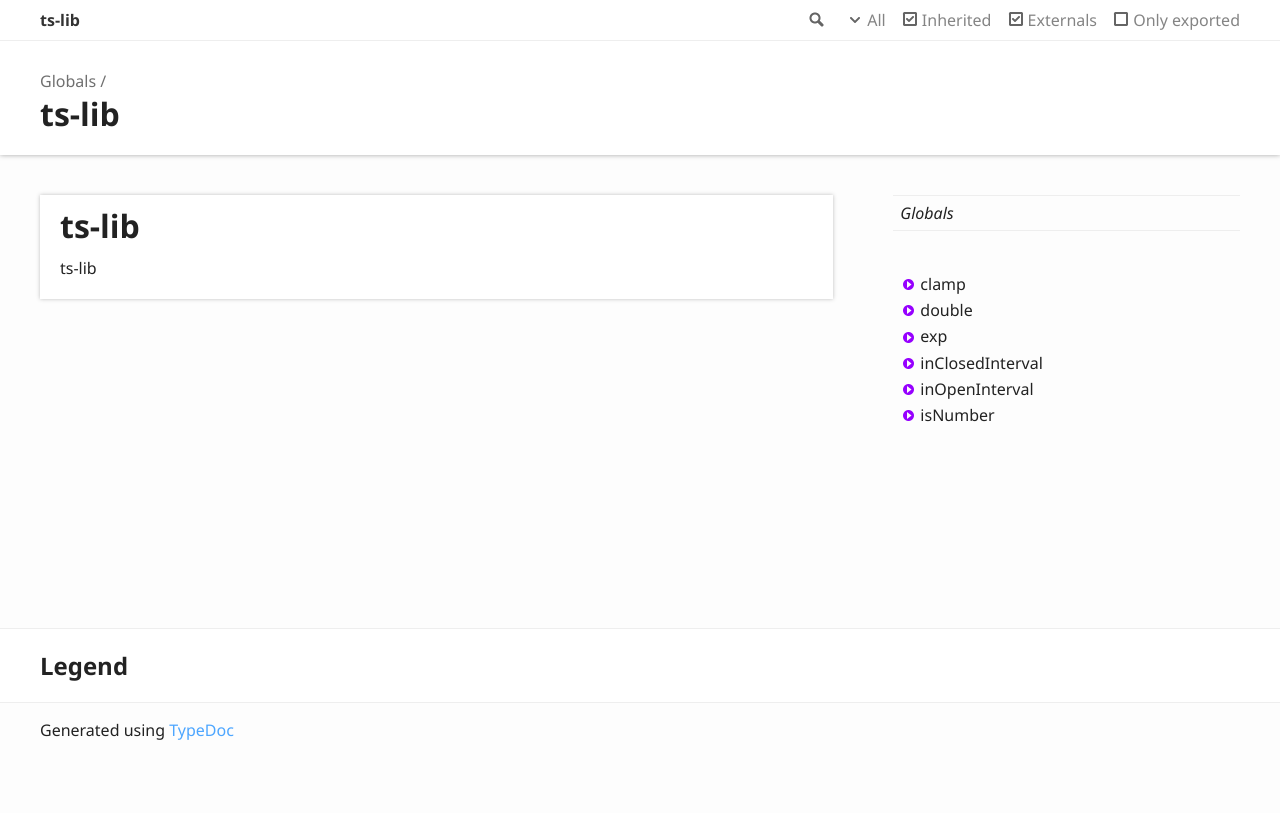
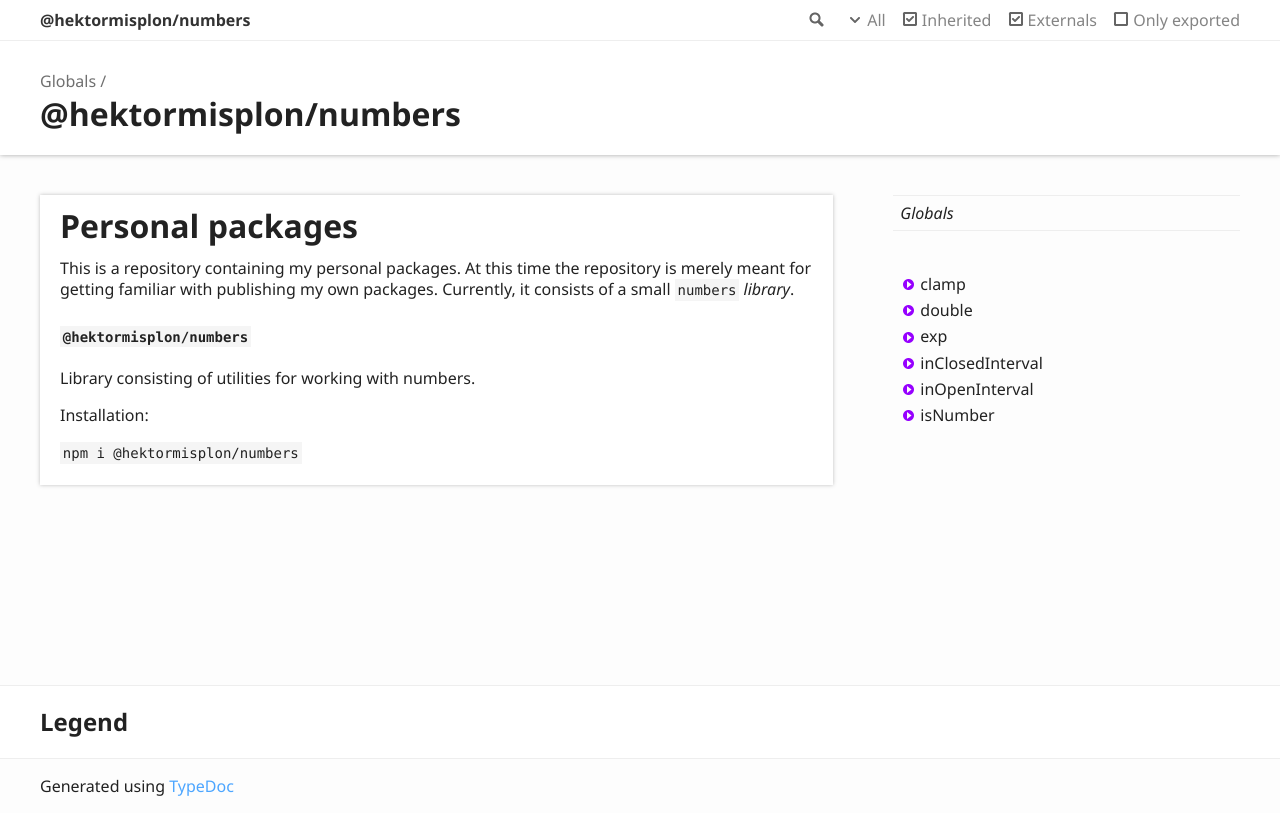
Before and after one commit to hektor/mono, a plain HTML site: page index.html in a window 1280 px wide. Drawn offline with Linux system fonts and the light colour scheme.

Commit message:
[ci skip] Updates

```diff
--- a/index.html
+++ b/index.html
@@ -3,8 +3,8 @@
 <head>
 	<meta charset="utf-8">
 	<meta http-equiv="X-UA-Compatible" content="IE=edge">
-	<title>ts-lib</title>
-	<meta name="description" content="Documentation for ts-lib">
+	<title>@hektormisplon/numbers</title>
+	<meta name="description" content="Documentation for @hektormisplon/numbers">
 	<meta name="viewport" content="width=device-width, initial-scale=1">
 	<link rel="stylesheet" href="assets/css/main.css">
 </head>
@@ -22,7 +22,7 @@
 						<li class="state loading">Preparing search index...</li>
 						<li class="state failure">The search index is not available</li>
 					</ul>
-					<a href="index.html" class="title">ts-lib</a>
+					<a href="index.html" class="title">@hektormisplon/numbers</a>
 				</div>
 				<div class="table-cell" id="tsd-widgets">
 					<div id="tsd-filter">
@@ -56,7 +56,7 @@
 					<a href="globals.html">Globals</a>
 				</li>
 			</ul>
-			<h1>ts-lib</h1>
+			<h1>@hektormisplon/numbers</h1>
 		</div>
 	</div>
 </header>
@@ -64,10 +64,18 @@
 	<div class="row">
 		<div class="col-8 col-content">
 			<div class="tsd-panel tsd-typography">
-				<a href="#ts-lib" id="ts-lib" style="color: inherit; text-decoration: none;">
-					<h1>ts-lib</h1>
+				<a href="#personal-packages" id="personal-packages" style="color: inherit; text-decoration: none;">
+					<h1>Personal packages</h1>
 				</a>
-				<p>ts-lib</p>
+				<p>This is a repository containing my personal packages.  At this time the
+					repository is merely meant for getting familiar with publishing my own
+				packages.  Currently, it consists of a small <code>numbers</code> <em>library</em>.</p>
+				<a href="#hektormisplonnumbers" id="hektormisplonnumbers" style="color: inherit; text-decoration: none;">
+					<h2><code>@hektormisplon/numbers</code></h2>
+				</a>
+				<p>Library consisting of utilities for working with numbers.</p>
+				<p>Installation:</p>
+				<p><code>npm i @hektormisplon/numbers</code></p>
 			</div>
 		</div>
 		<div class="col-4 col-menu menu-sticky-wrap menu-highlight">
```
Also changed, not shown: globals.html (+10 -10 lines).
